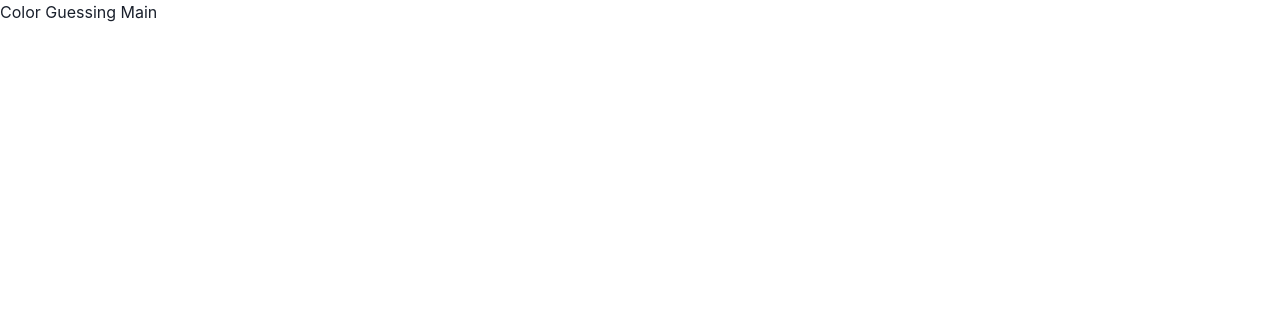
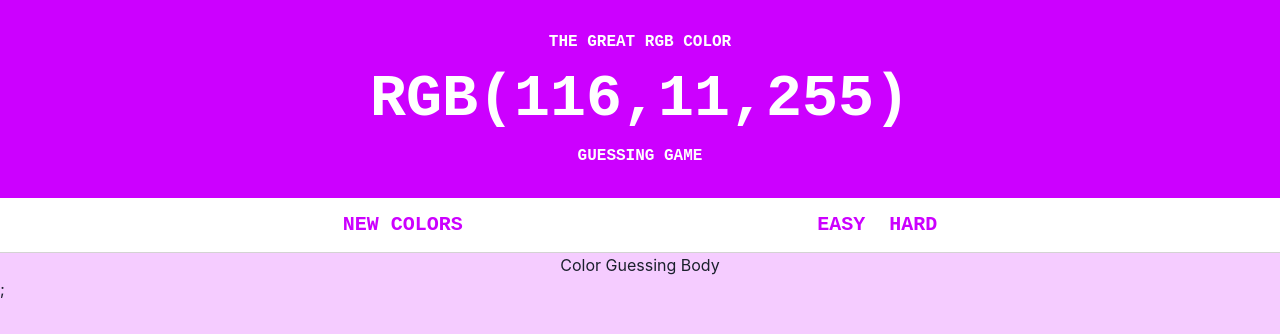
Before and after one commit to danny-thet/color-guessing-game, a Next.js app: page / in a window 1280 px wide. Shown: the top 334 px of the page. Built offline with nearby package versions, Linux system fonts and the light colour scheme.

Commit message:
feat: color guessing body

```diff
--- a/pages/index.tsx
+++ b/pages/index.tsx
@@ -1,8 +1,13 @@
 import type { NextPage } from "next";
 import { ColorGuessingMain } from "../src/components/ColorGuessingMain";
+import styles from "../styles/Home.module.css";
 
 const Home: NextPage = () => {
-	return <ColorGuessingMain />;
+	return (
+		<main className={styles.main}>
+			<ColorGuessingMain />;
+		</main>
+	);
 };
 
 export default Home;
--- /dev/null
+++ b/src/components/ColorGuessingBody.tsx
@@ -0,0 +1,9 @@
+import { Box } from "@chakra-ui/react";
+
+export const ColorGuessingBody = () => {
+	return (
+		<Box h="100%" bgColor="#f5ccff" textAlign="center">
+			Color Guessing Body
+		</Box>
+	);
+};
--- a/src/components/ColorGuessingMain.tsx
+++ b/src/components/ColorGuessingMain.tsx
@@ -1,5 +1,14 @@
 import { Box } from "@chakra-ui/react";
+import { ColorSetting } from "./ColorSetting";
+import { ColorGuessingTitle } from "./ColorGuessingTitle";
+import { ColorGuessingBody } from "./ColorGuessingBody";
 
 export const ColorGuessingMain = () => {
-	return <Box>Color Guessing Main</Box>;
+	return (
+		<Box>
+			<ColorGuessingTitle />
+			<ColorSetting />
+			<ColorGuessingBody />
+		</Box>
+	);
 };
--- /dev/null
+++ b/src/components/ColorGuessingTitle.tsx
@@ -0,0 +1,20 @@
+import { Box, Text } from "@chakra-ui/react";
+
+export const ColorGuessingTitle = () => {
+	return (
+		<Box
+			p="30"
+			textAlign="center"
+			color="white"
+			bgColor="#cc00ff"
+			fontSize="large"
+			fontWeight="bold"
+			fontFamily="monospace"
+			textTransform="uppercase"
+		>
+			<Text>THE GREAT RGB COLOR</Text>
+			<Text fontSize="6xl">RGB(116,11,255)</Text>
+			<Text>GUESSING GAME</Text>
+		</Box>
+	);
+};
--- /dev/null
+++ b/src/components/ColorSetting.tsx
@@ -0,0 +1,32 @@
+import { Box, Button, Flex } from "@chakra-ui/react";
+
+export const ColorSetting = () => {
+	const theme = {
+		p: "3",
+		borderRadius: "none",
+		color: "#cc00ff",
+		bg: "white",
+		_hover: { bg: "#cc00ff", color: "white" },
+		fontSize: "xl",
+		fontWeight: "bold",
+		fontFamily: "monospace",
+		transition: "0.5s",
+	};
+
+	return (
+		<Box
+			textAlign="center"
+			bgColor="white"
+			borderColor="lightgray"
+			borderBottomWidth="1px"
+		>
+			<Flex justifyContent="space-evenly">
+				<Button __css={theme}>NEW COLORS</Button>
+				<Flex>
+					<Button __css={theme}>EASY</Button>
+					<Button __css={theme}>HARD</Button>
+				</Flex>
+			</Flex>
+		</Box>
+	);
+};
--- a/styles/Home.module.css
+++ b/styles/Home.module.css
@@ -4,12 +4,7 @@
 
 .main {
   min-height: 100vh;
-  padding: 4rem 0;
-  flex: 1;
-  display: flex;
-  flex-direction: column;
-  justify-content: center;
-  align-items: center;
+  background-color: #f5ccff;
 }
 
 .footer {
--- a/styles/globals.css
+++ b/styles/globals.css
@@ -1,5 +1,6 @@
 html,
 body {
+  background-color: "#f5ccff";
   padding: 0;
   margin: 0;
   font-family: -apple-system, BlinkMacSystemFont, Segoe UI, Roboto, Oxygen,
```
